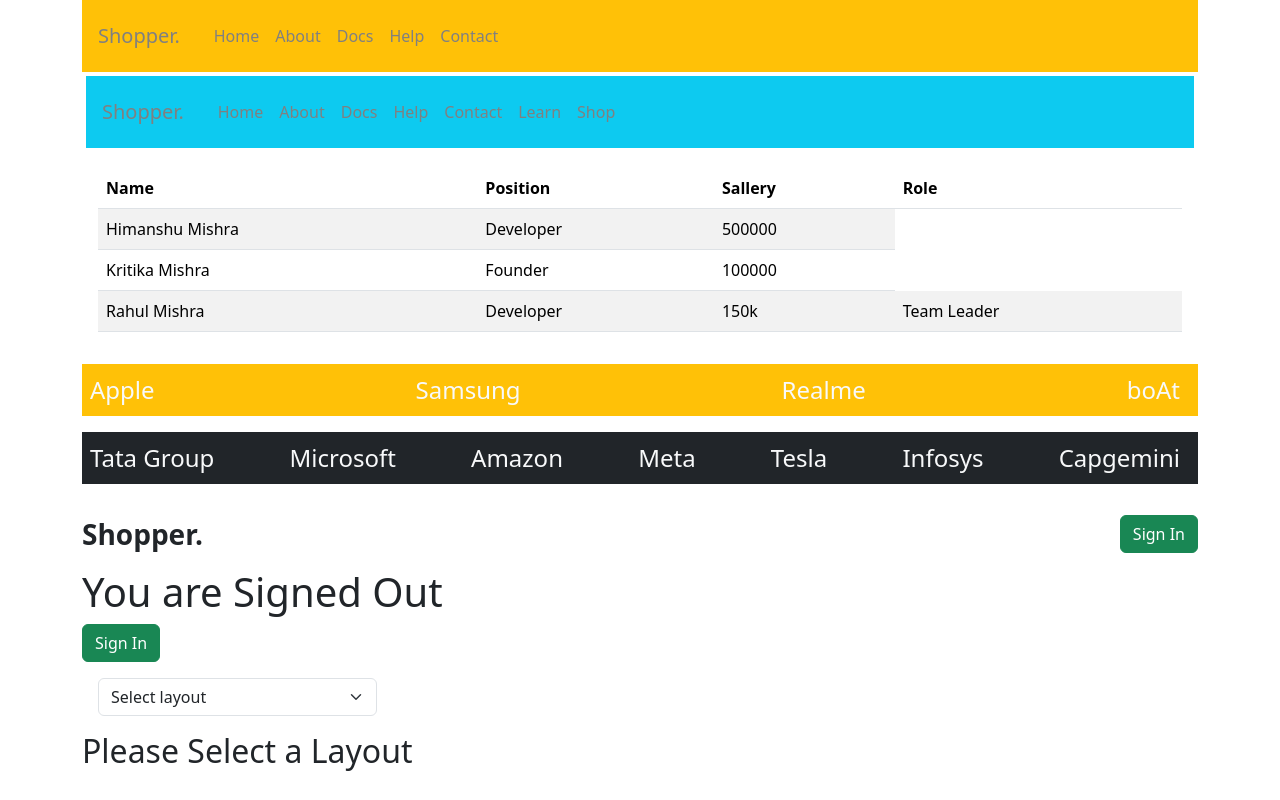
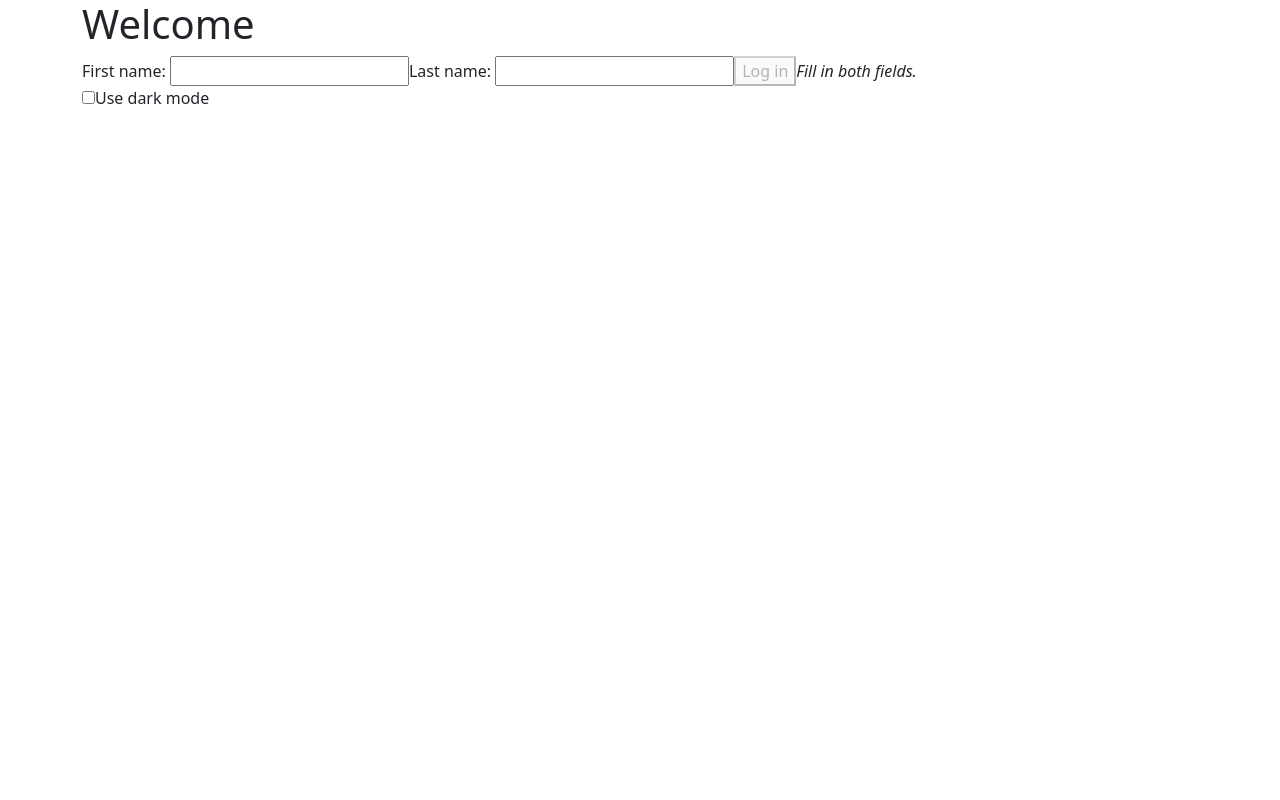
Before and after one commit to Himanshu12866/UI-react, a React (Vite) app in the folder learnreact/: page / in a window 1280 px wide. Built offline with nearby package versions, Linux system fonts and the light colour scheme.

Commit message:
"Uncommented MyApp import and component, commented out NavComponent import and component"

```diff
--- a/learnreact/src/App.jsx
+++ b/learnreact/src/App.jsx
@@ -4,7 +4,8 @@
 import "./App.css"
 // import MountDemo from "./component/mount/mount";
 // import Captcha from "./component/captcha";
-import NavComponent from "./component/custom/useNav";
+// import NavComponent from "./component/custom/useNav";
+import MyApp from "./component/context/newContext";
 
 // import Node from "./component/context-demo/node";
 // import ShopperApp from "./component/shopper";
@@ -52,7 +53,8 @@
       {/* <Captcha/> */}
       {/* <Node /> */}
       {/* <MountDemo /> */}
-      <NavComponent/>
+      {/* <NavComponent/> */}
+      <MyApp/>
     </div>
   )
 }
--- /dev/null
+++ b/learnreact/src/component/context/newContext.jsx
@@ -0,0 +1,113 @@
+import { createContext, useContext, useState } from 'react';
+
+const ThemeContext = createContext(null);
+const CurrentUserContext = createContext(null);
+
+export default function MyApp() {
+  const [theme, setTheme] = useState('light');
+  const [currentUser, setCurrentUser] = useState(null);
+  return (
+    <ThemeContext.Provider value={theme}>
+      <CurrentUserContext.Provider
+        value={{
+          currentUser,
+          setCurrentUser
+        }}
+      >
+        <WelcomePanel />
+        <label>
+          <input
+            type="checkbox"
+            checked={theme === 'dark'}
+            onChange={(e) => {
+              setTheme(e.target.checked ? 'dark' : 'light')
+            }}
+          />
+          Use dark mode
+        </label>
+      </CurrentUserContext.Provider>
+    </ThemeContext.Provider>
+  )
+}
+
+function WelcomePanel({ children }) {
+  const {currentUser} = useContext(CurrentUserContext);
+  return (
+    <Panel title="Welcome">
+      {currentUser !== null ?
+        <Greeting /> :
+        <LoginForm />
+      }
+    </Panel>
+  );
+}
+
+function Greeting() {
+  const {currentUser} = useContext(CurrentUserContext);
+  return (
+    <p>You logged in as {currentUser.name}.</p>
+  )
+}
+
+function LoginForm() {
+  const {setCurrentUser} = useContext(CurrentUserContext);
+  const [firstName, setFirstName] = useState('');
+  const [lastName, setLastName] = useState('');
+  const canLogin = firstName.trim() !== '' && lastName.trim() !== '';
+  return (
+    <>
+      <label>
+        First name{': '}
+        <input
+          required
+          value={firstName}
+          onChange={e => setFirstName(e.target.value)}
+        />
+      </label>
+      <label>
+        Last name{': '}
+        <input
+        required
+          value={lastName}
+          onChange={e => setLastName(e.target.value)}
+        />
+      </label>
+      <Button
+        disabled={!canLogin}
+        onClick={() => {
+          setCurrentUser({
+            name: firstName + ' ' + lastName
+          });
+        }}
+      >
+        Log in
+      </Button>
+      {!canLogin && <i>Fill in both fields.</i>}
+    </>
+  );
+}
+
+function Panel({ title, children }) {
+  const theme = useContext(ThemeContext);
+  const className = 'panel-' + theme;
+  return (
+    <section className={className}>
+      <h1>{title}</h1>
+      {children}
+    </section>
+  )
+}
+
+function Button({ children, disabled, onClick }) {
+  const theme = useContext(ThemeContext);
+  const className = 'button-' + theme;
+  return (
+    <button
+      className={className}
+      disabled={disabled}
+      onClick={onClick}
+    >
+      {children}
+    </button>
+  );
+}
```
